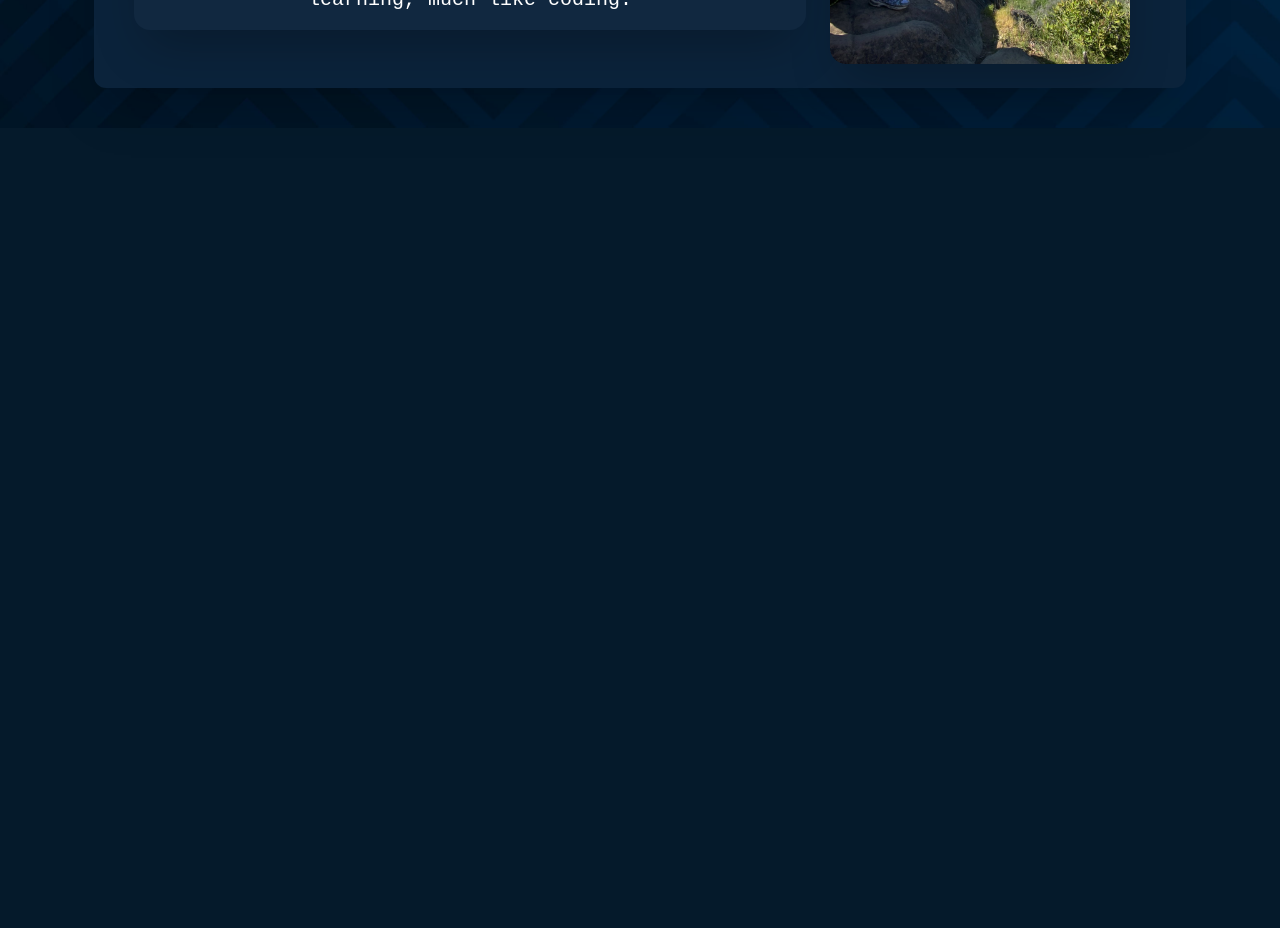
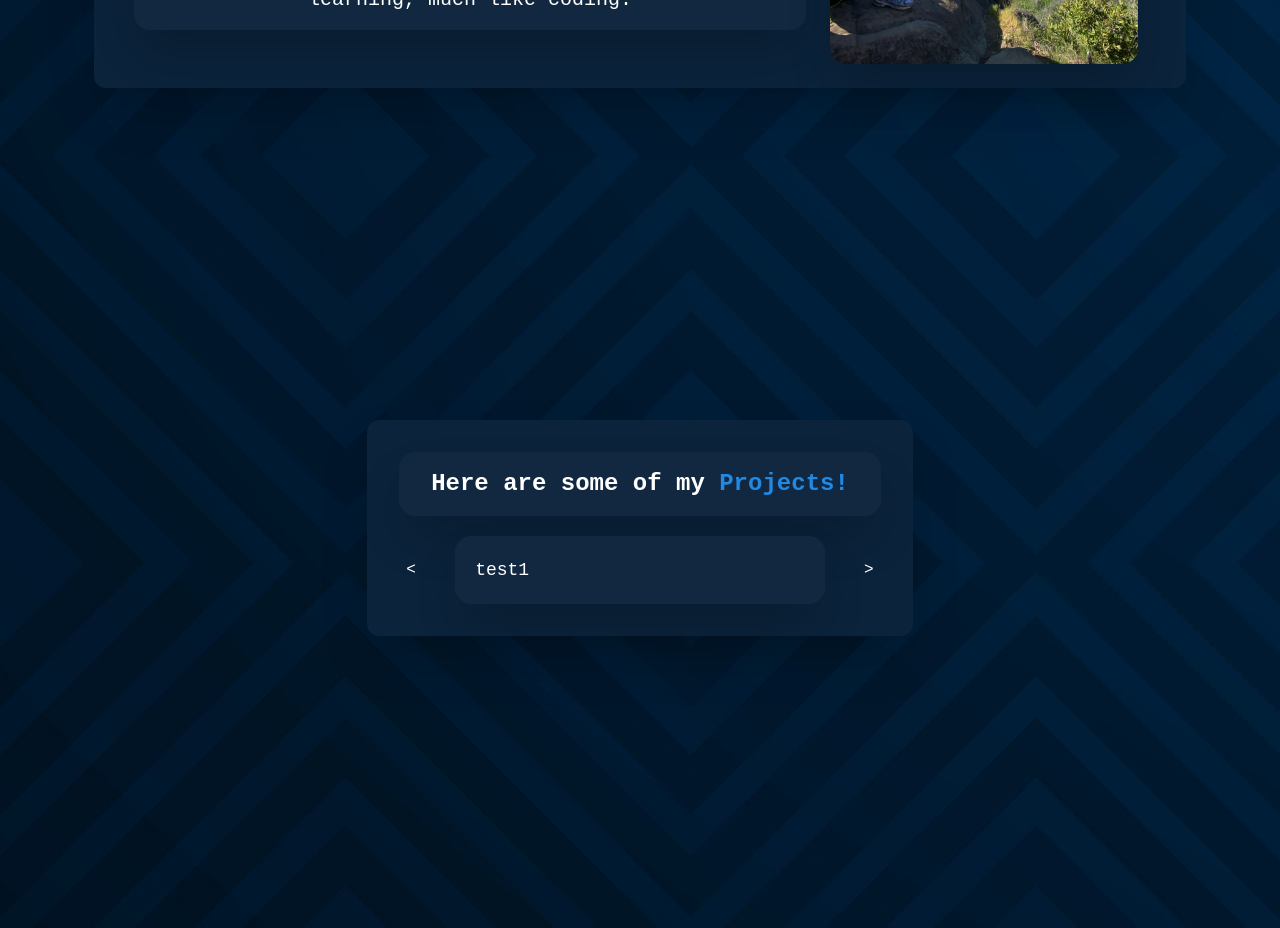
Before and after one commit to michaelnkr808/personal-website, a React (Vite) app: page / in a window 1280 px wide. Shown: the part 1880-2808 px from the top of the page. Before the commit the page ends 2008 px from the top, so only its background shows below. Built offline with nearby package versions, Linux system fonts and the light colour scheme.

Commit message:
Add initial project carousel setup

```diff
--- a/src/App.tsx
+++ b/src/App.tsx
@@ -1,6 +1,7 @@
 import Navbar from './components/Navbar.tsx'
 import Hero from './components/Hero.tsx'
 import About from './components/About.tsx'
+import Projects from './components/Projects.tsx'
 
 export default function App(){
     return(
@@ -8,6 +9,7 @@ export default function App(){
             <Navbar />
             <Hero />
             <About />
+            <Projects />
         </div>
     )
 }
--- a/src/components/About.tsx
+++ b/src/components/About.tsx
@@ -9,7 +9,7 @@ export default function About(){
         AOS.init({ duration:3000, once:true });
     }, []);
     return(
-        <div id="about" className="min-h-screen flex flex-1 flex-col justify-center items-center w-screen p-4 md:p-10">
+        <div id="about" className="min-h-screen flex flex-1 flex-col justify-center items-center w-full p-4 md:p-10">
             <div data-aos="zoom-in" className="bg-[#0b233b] p-10 rounded-xl flex flex-col shadow-2xl">
                 <h2 className=" flex text-lg md:text-2xl font-bold text-center bg-[#112840] mb-5 rounded-2xl h-15 justify-center items-center shadow-2xl p-3">Here's a little <span className="text-[#2289e3]">&nbsp;About Me:</span></h2>
                     <div className="flex flex-col md:flex-row justify-between gap-5 items-center">
@@ -44,7 +44,7 @@ export default function About(){
                                     <div className="flip-card-front absolute w-full h-full p-1">
                                             <img data-aos="zoom-in-up" src={hikeImg}
                                                                     alt="Photo of me on a hike in Winters, California"
-                                                                    className="w-full h-full object-cover md:w-75 md:h-75 rounded-2xl shadow-2xl"/>
+                                                                    className="w-full h-full object-cover md:w-77 md:h-75 rounded-2xl shadow-2xl"/>
                                         </div>
                                         <div className="flip-card-back absolute w-full h-full bg-[#112840] flex justify-center items-center p-4 rounded-2xl shadow-2xl text-center text-white">
                                         <div className="text-s">
--- a/src/components/Navbar.tsx
+++ b/src/components/Navbar.tsx
@@ -1,8 +1,8 @@
 export default function Navbar(){
     return(
         <>
-        <div className="fixed z-10 top-1 w-[100%] flex justify-center">
-            <ul className="flex flex-row justify-center h-13 sm:w-full md:w-[85%] items-center bg-[#122b45] gap-5 rounded-2xl shadow-xl p-4">
+        <div className="fixed z-10 top-1 w-full flex justify-center">
+            <ul className="flex flex-row justify-center h-13 sm:w-[85%] md:w-[85%] items-center bg-[#122b45] gap-5 rounded-2xl shadow-xl p-4">
                 <li><a href="#home"><button className="hover:text-[white] hover:text-lg md:hover:text-xl hover:bg-[#2a5a8c] bg-[#1b3d61] cursor-pointer lg:rounded-xl rounded-md h-8 w-20 md:w-25 text-sm md:text-lg font-bold transition-all duration-200 ease-in-out">Home</button></a></li>
                 <li><a href="#about"><button className="hover:text-[white] hover:text-lg md:hover:text-xl hover:bg-[#2a5a8c] bg-[#1b3d61] cursor-pointer lg:rounded-xl rounded-md h-8 w-20 md:w-25 text-sm md:text-lg font-bold transition-all duration-200 ease-in-out">About</button></a></li>
                 <li><a href="#projects"><button className="hover:text-[white] hover:text-lg md:hover:text-xl hover:bg-[#2a5a8c] bg-[#1b3d61] cursor-pointer lg:rounded-xl rounded-md h-8 w-22 md:w-30 text-sm md:text-lg font-bold transition-all duration-200 ease-in-out">Projects</button></a></li>
--- a/src/components/Projects.tsx
+++ b/src/components/Projects.tsx
@@ -1,6 +1,43 @@
+import { useState } from 'react';
+
 export default function Projects(){
+    const [i, setI] = useState(0);
+
+    interface Project{
+        name: string;
+        description: string;
+    }
+
+    const projects: Project[ ]= [
+        {name: "project1", description: "test1"},
+        {name: "project2", description: "test2"},
+        {name: "project3", description: "test3"},
+    ]
+
+    function backButton(){
+        setI((prev) => (prev + 1) % projects.length);
+    }
+    function nextButton(){
+        setI((prev) => (prev - 1 + projects.length) % projects.length);
+    }
+
+
     return(
-        <>
-        </>
+        <div id="projects">
+            <div id="projects" className="hero min-h-screen flex flex-col justify-center items-center p-4 md:p-6 lg:p-4">
+            <div data-aos="zoom-in" className="bg-[#0b233b] p-8 rounded-xl flex flex-col shadow-2xl ">
+                <h2 className="flex text-lg md:text-2xl font-bold text-center bg-[#112840] mb-5 rounded-2xl h-15 justify-center items-center shadow-2xl p-8">Here are some of my <span className="text-[#2289e3]">&nbsp;Projects!</span></h2>
+                    <div className="flex justify-evenly gap-8">
+                        <button onClick={nextButton} className="backButton cursor-pointer hover:text-2xl transition-all duration-200 ease-in-out w-6 h-">&lt;</button>
+                        <div className="flex justify-start text-lg text-left bg-[#112840] rounded-2xl p-5 hidden md:flex shadow-2xl flex-1 max-w-2xl w-10">
+                            {projects[i].description}
+                            </div>
+                        <button onClick={backButton} className="nextButton cursor-pointer hover:text-2xl transition-all duration-200 ease-in-out w-6 h-">&gt;</button>
+                    </div>
+                    <div>
+                    </div>
+                </div>
+        </div>
+        </div>
     )
 }
```
